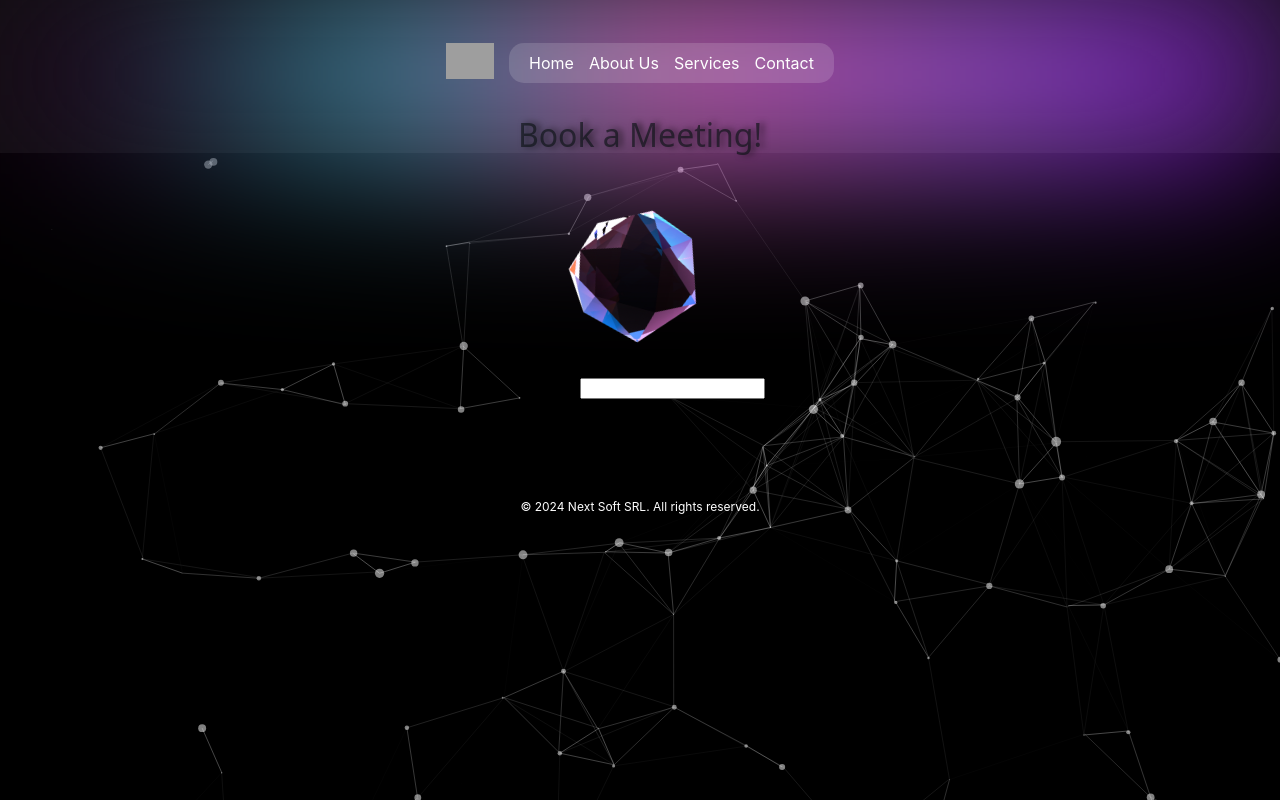
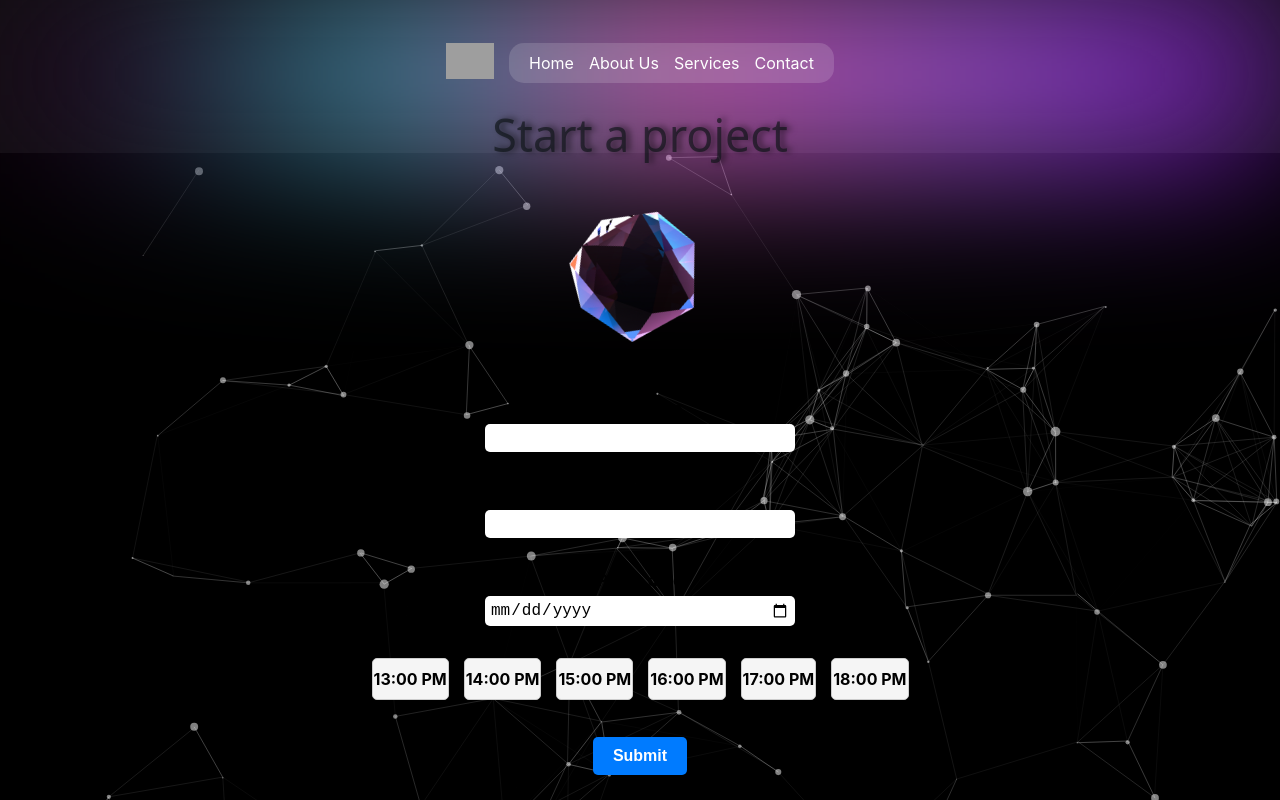
Before and after one commit to MitroiBogdanJob/NEXT-SOFT-SRL, a React (Create React App) app: page /Form-Contact in a window 1280 px wide. Shown: the top 800 px of the page. Built offline with nearby package versions, Linux system fonts and the light colour scheme; grey boxes are pictures that could not be loaded.

Commit message:
finnised contact form Lets start a project button

```diff
--- a/src/ContactForm/ContactForm.css
+++ /dev/null
@@ -1,15 +0,0 @@
-/* ContactForm.css */
-.rotating-img {
-	width: 200px;
-	height: 200px;
-	animation: rotate 10s linear infinite;
-}
-
-@keyframes rotate {
-	from {
-		transform: rotate(0deg);
-	}
-	to {
-		transform: rotate(360deg);
-	}
-}
--- a/src/ContactForm/ContactForm.jsx
+++ b/src/ContactForm/ContactForm.jsx
@@ -1,19 +1,77 @@
-// FormContact.jsx
-import React from "react";
-import "./ContactForm.css";
+import React, { useEffect, useState } from "react";
+import styles from "./ContactForm.module.css";
+
 import sphere from "../Images/Sphere/sphere.webp";
+
 function ContactForm() {
+	// Creez un state pentru a stoca data minimă
+	const [minDate, setMinDate] = useState("");
+	const [selectedHour, setSelectedHour] = useState("");
+
+	// Folosim useEffect pentru a seta data de mâine
+	useEffect(() => {
+		// Obține data de mâine
+		const tomorrow = new Date();
+		tomorrow.setDate(tomorrow.getDate() + 1);
+
+		// Formatează data în formatul YYYY-MM-DD
+		const formattedDate = tomorrow.toISOString().split("T")[0];
+
+		// Setează valoarea minimă
+		setMinDate(formattedDate);
+	}, []);
+
+	const handleSelect = (hour) => {
+		setSelectedHour(hour);
+	};
+
 	return (
 		<>
-			<h6>Book a Meeting!</h6>
+			<h6 className={styles.title}>Start a project</h6>
 
-			<img className="rotating-img" alt="sphere-Image"
-			src={sphere}
-			/>
-
-			<form>
+			{/* Aplică stilul corect */}
+			<img className={styles.rotatingImg} alt="sphere-Image" src={sphere} />
+			<form className={styles.formcontact}>
 				<label>First Name </label>
-				<input type="text" id="fullname" name="fullname" />
+				<input type="text" id="fullname" name="fullname" /> <br />
+				<br />
+				<label htmlFor="email">Email </label>
+				<input type="email" id="email" name="email"></input> <br />
+				<br />
+				<label htmlFor="date">Pick a date</label>
+				<input
+					type="date"
+					id="date"
+					name="date"
+					min={minDate} // Setează data minimă (mâine)
+				></input>{" "}
+				<br />
+				<br />
+				{/* Grup pentru selecția orei */}
+				<div className={styles.radioGroup}>
+					{[
+						"13:00 PM",
+						"14:00 PM",
+						"15:00 PM",
+						"16:00 PM",
+						"17:00 PM",
+						"18:00 PM",
+					].map((hour) => (
+						<label
+							key={hour}
+							className={`${styles.radioOption} ${
+								selectedHour === hour ? styles.selected : ""
+							}`}
+							onClick={() => handleSelect(hour)}
+						>
+							<input type="radio" name="hours" value={hour} />
+							{hour}
+						</label>
+					))}
+				</div>
+				<br />
+				<br />
+				<button type="submit">Submit</button>
 			</form>
 		</>
 	);
--- /dev/null
+++ b/src/ContactForm/ContactForm.module.css
@@ -0,0 +1,112 @@
+.rotatingImg {
+	width: 200px;
+	height: 200px;
+	animation: rotate 10s linear infinite;
+	object-fit: contain; /* Asigură-te că imaginea rămâne proporțională */
+	margin: 0 auto; /* Centrează imaginea */
+}
+
+h6 {
+	--font-poppins: "__Poppins_67380f", "__Poppins_Fallback_67380f", sans;
+	background: transparent;
+	font-weight: 200;
+	font-size: 2.8rem;
+	line-height: 5rem;
+	font-family: var(--font-poppins);
+	text-align: center;
+	margin: 0;
+	padding: 0;
+	color: rgba(13, 20, 23, 0.654);
+	text-shadow: 4px 0 6px rgba(0, 0, 0, 0.57);
+}
+
+.formcontact {
+	display: flex;
+	flex-direction: column;
+	gap: 1px; /* Spațiu între câmpuri */
+	align-items: center; /* Centrează câmpurile */
+	padding: 20px;
+}
+
+label {
+	display: block; /* Fiecare label va fi pe linie separată */
+	font-size: 1rem;
+	font-weight: bolder;
+	margin-bottom: 5px;
+}
+
+input {
+	width: 30%; /* Ocupă întreaga lățime a containerului */
+	max-width: 300px; /* Setează o lățime maximă */
+	padding: 5px;
+	border: 1px #ccc;
+	border-radius: 5px;
+	font-size: 1rem;
+}
+
+input[type="radio"] {
+	margin-right: 5px; /* Spațiu între butonul radio și text */
+}
+.radioGroup {
+	display: flex;
+	gap: 15px; /* Spațiu între opțiuni */
+	justify-content: center;
+	flex-wrap: wrap; /* Permite mutarea pe mai multe linii */
+}
+
+.radioOption {
+	display: flex;
+	align-items: center;
+	justify-content: center;
+	padding: 10px 1px;
+	background-color: #f5f5f5;
+	border: 1px solid #ccc;
+	border-radius: 5px;
+	cursor: pointer;
+	transition: all 0.3s;
+}
+
+.radioOption:hover {
+	background-color: #e0e0e0;
+	border-color: #888;
+}
+
+.radioOption.selected {
+	background-color: #007bff;
+	border-color: #007bff;
+	color: white;
+}
+
+.radioOption input[type="radio"] {
+	display: none; /* Ascunde cercul implicit */
+}
+button {
+	display: inline-block;
+	padding: 10px 20px;
+	background-color: #007bff;
+	color: white;
+	border: none;
+	border-radius: 5px;
+	font-size: 1rem;
+	font-weight: bold;
+	cursor: pointer;
+	transition: all 0.3s ease-in-out;
+}
+
+button:hover {
+	background-color: #0056b3;
+}
+
+button:active {
+	background-color: #003f7f;
+	transform: scale(0.95); /* Efect de apăsare */
+}
+
+@keyframes rotate {
+	from {
+		transform: rotate(0deg);
+	}
+	to {
+		transform: rotate(360deg);
+	}
+}
--- a/src/HomePage/HomePage.css
+++ b/src/HomePage/HomePage.css
@@ -1,5 +1,5 @@
 /* Stilurile existente pentru text și layout */
-h6 {
+.homepage h6 {
 	--font-poppins: "__Poppins_67380f", "__Poppins_Fallback_67380f", sans;
 	background: transparent;
 	font-weight: 400;
```
